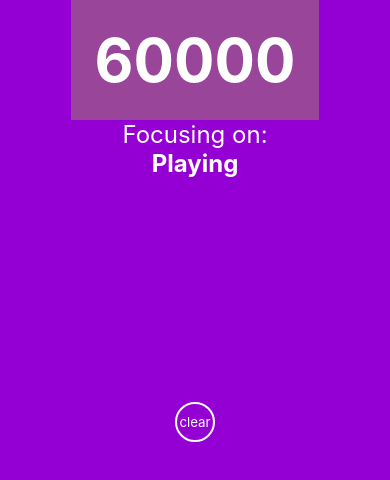
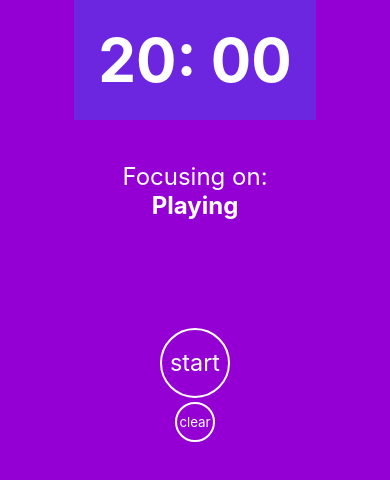
Before and after one commit to shazy89/FocusTime, a React Native app: screen / in a window 390 px wide. Shown: the top 480 px of the page. Built offline with nearby package versions, Linux system fonts and the light colour scheme.

Commit message:
working countdown

```diff
--- a/index.css
+++ b/index.css
@@ -1,3 +1,3 @@
 .x {
-    color: rgba(166, 255, 0, 0.274);
+    color: rgba(0, 140, 255, 0.274);
 }
--- a/src/components/Countdown.js
+++ b/src/components/Countdown.js
@@ -1,15 +1,40 @@
-import React, { useState } from "react";
+import React, { useState, useEffect, useRef } from "react";
 import { StyleSheet, Text, View } from "react-native";
 import { fontSizes, paddingSizes } from "../utils/sizes";
 import { colors } from "../utils/colors";
 const minutesToMillis = (min) => min * 1000 * 60;
+const formatTime = (time) => (time < 10 ? `0${time}` : time);
+//const formatIncome = (amount) => (amount > 0 ? `$ ${amount}.00` : null);
 //const formatTime
 const Countdown = ({ minutes = 20, isPaused }) => {
-  const [millis, setMillis] = useState(minutesToMillis(1));
+  const interval = useRef(null);
+
+  const countDown = () => {
+    setMillis((time) => {
+      if (time === 0) {
+        return time;
+      }
+      const timeLeft = time - 1000;
+      return timeLeft;
+    });
+  };
+  useEffect(() => {
+    if (isPaused) return;
+    interval.current = setInterval(countDown, 1000);
+    return () => clearInterval(interval.current);
+  }, [isPaused]);
+
+  const [millis, setMillis] = useState(minutesToMillis(minutes));
   const minute = Math.floor(millis / 1000 / 60) % 60;
   const seconds = Math.floor(millis / 1000) % 60;
 
-  return <Text style={styles.text}>{millis}</Text>;
+  return (
+    <>
+      <Text style={styles.text}>
+        {formatTime(minute)}: {formatTime(seconds)}
+      </Text>
+    </>
+  );
 };
 
 export default Countdown;
@@ -19,7 +44,7 @@
     fontSize: fontSizes.xxxxl,
     fontWeight: "bold",
     padding: paddingSizes.lg,
-    backgroundColor: "rgba(166, 255, 0, 0.274)",
+    backgroundColor: "rgba(0, 140, 255, 0.274)",
     color: colors.white
   }
 });
--- a/src/features/timer/Timer.js
+++ b/src/features/timer/Timer.js
@@ -1,14 +1,35 @@
-import React from "react";
+import React, { useState } from "react";
 import { StyleSheet, Text, View } from "react-native";
 import { fontSizes } from "../../utils/sizes";
 import { colors, marginSizes } from "../../utils/colors";
 import Countdown from "../../components/Countdown";
+import RoundedButton from "../../components/RoundedButton";
 const Timer = ({ focusSubject }) => {
+  const [isStarted, setIsStarted] = useState(false);
   return (
     <View style={styles.container}>
-      <Countdown />
-      <Text style={styles.title}>Focusing on:</Text>
-      <Text style={styles.task}>{focusSubject}</Text>
+      <View style={styles.countdown}>
+        <Countdown isPaused={!isStarted} />
+      </View>
+      <View style={styles.theRest}>
+        <Text style={styles.title}>Focusing on:</Text>
+        <Text style={styles.task}>{focusSubject}</Text>
+      </View>
+      <View style={styles.buttonWraper}>
+        {!isStarted ? (
+          <RoundedButton
+            title="start"
+            size={70}
+            onPress={() => setIsStarted(true)}
+          />
+        ) : (
+          <RoundedButton
+            title="pause"
+            size={70}
+            onPress={() => setIsStarted(false)}
+          />
+        )}
+      </View>
     </View>
   );
 };
@@ -30,5 +51,17 @@
     color: colors.white,
     fontWeight: "400",
     textAlign: "center"
+  },
+  countdown: {
+    flex: 1
+  },
+  theRest: {
+    flex: 1
+  },
+  buttonWraper: {
+    flex: 0.3,
+    padding: 15,
+    justifyContent: "center",
+    alignItems: "center"
   }
 });
```
